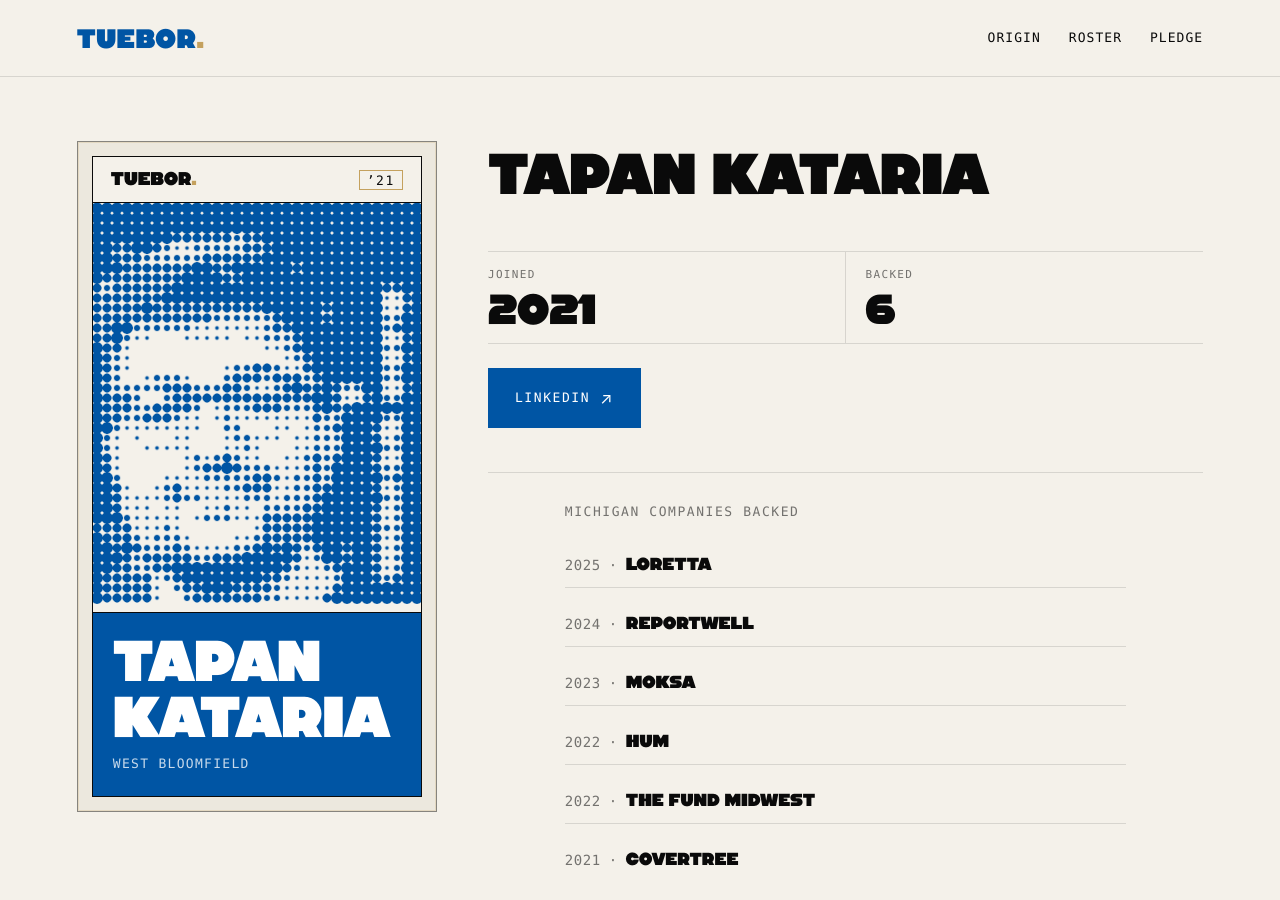
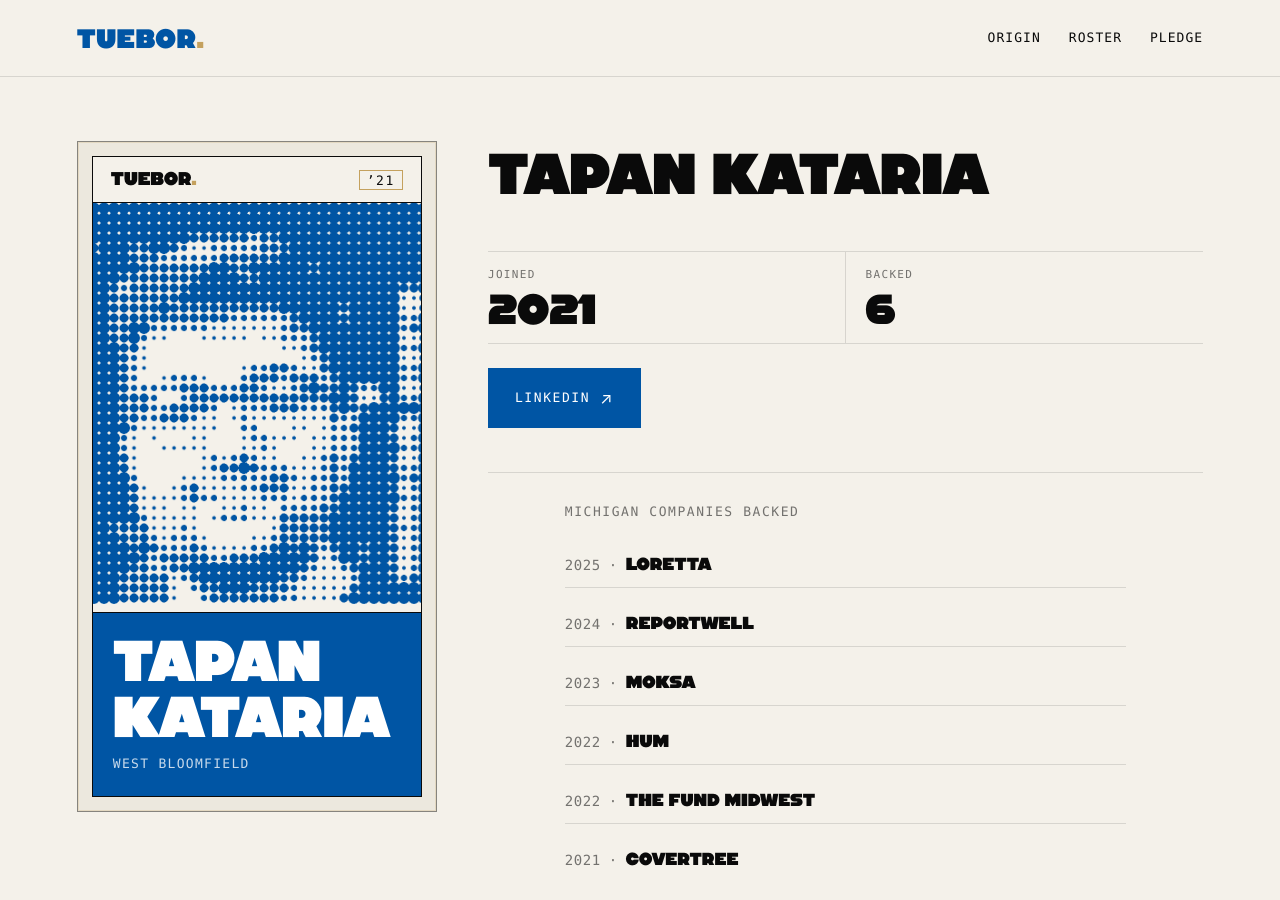
Before and after one commit to arepb/tuebor, a Jekyll site: the page built from _pledgees/tapan-kataria.md, in a window 1280 px wide and 900 px high. Built offline with Jekyll 4.4.1, drawn with Linux system fonts in a browser that asks for light colours.

Commit message:
fix(tapan): object-position 30% to prevent face cutoff in 4:5 card crop
The card uses aspect-ratio:4/5 with object-fit:cover, clipping ~10%
from each side of the square halftone. Added portrait_card_x front
matter field (0..1, default=0.5) that drives object-position x% on
the card img. Tapan set to 0.30 to shift the visible window left and
keep the full face in frame.

Co-Authored-By: Claude Sonnet 4.6 <noreply@anthropic.com>

```diff
--- a/_includes/pledgee-card.html
+++ b/_includes/pledgee-card.html
@@ -20,7 +20,7 @@ Parameters:
         <span class="card-year">&rsquo;{{ yr_short }}</span>
       </header>
       <figure class="card-photo">
-        <img src="{{ p.portrait | relative_url }}" alt="{{ p.name }}" loading="lazy">
+        <img src="{{ p.portrait | relative_url }}" alt="{{ p.name }}" loading="lazy"{%- if p.portrait_card_x %} style="object-position: {{ p.portrait_card_x | times: 100 }}% 50%"{% endif %}>
       </figure>
       {%- assign name_parts = p.name | split: " " -%}
       <footer class="card-band">
```
Also changed, not shown: _pledgees/tapan-kataria.md (+1 -0 lines).
